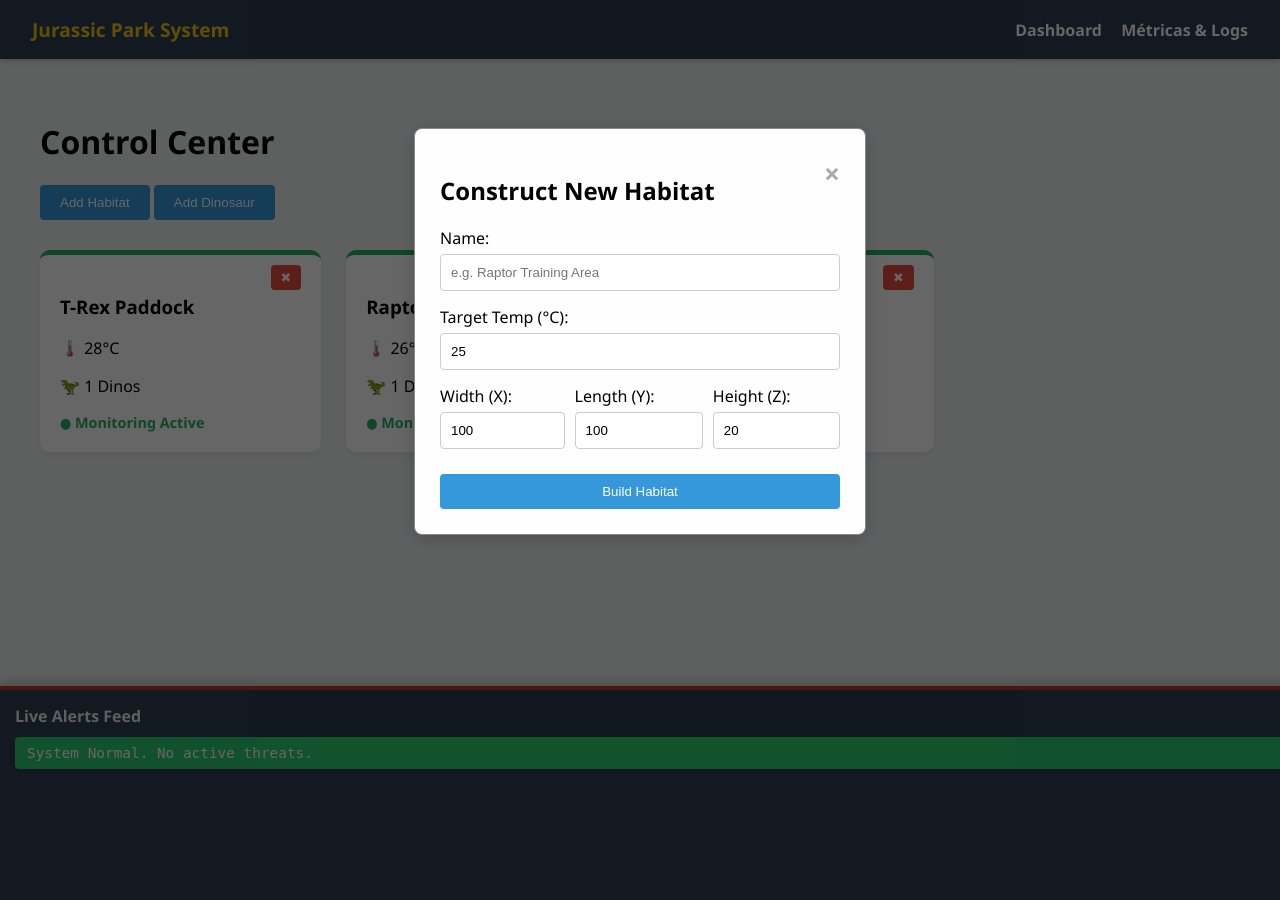
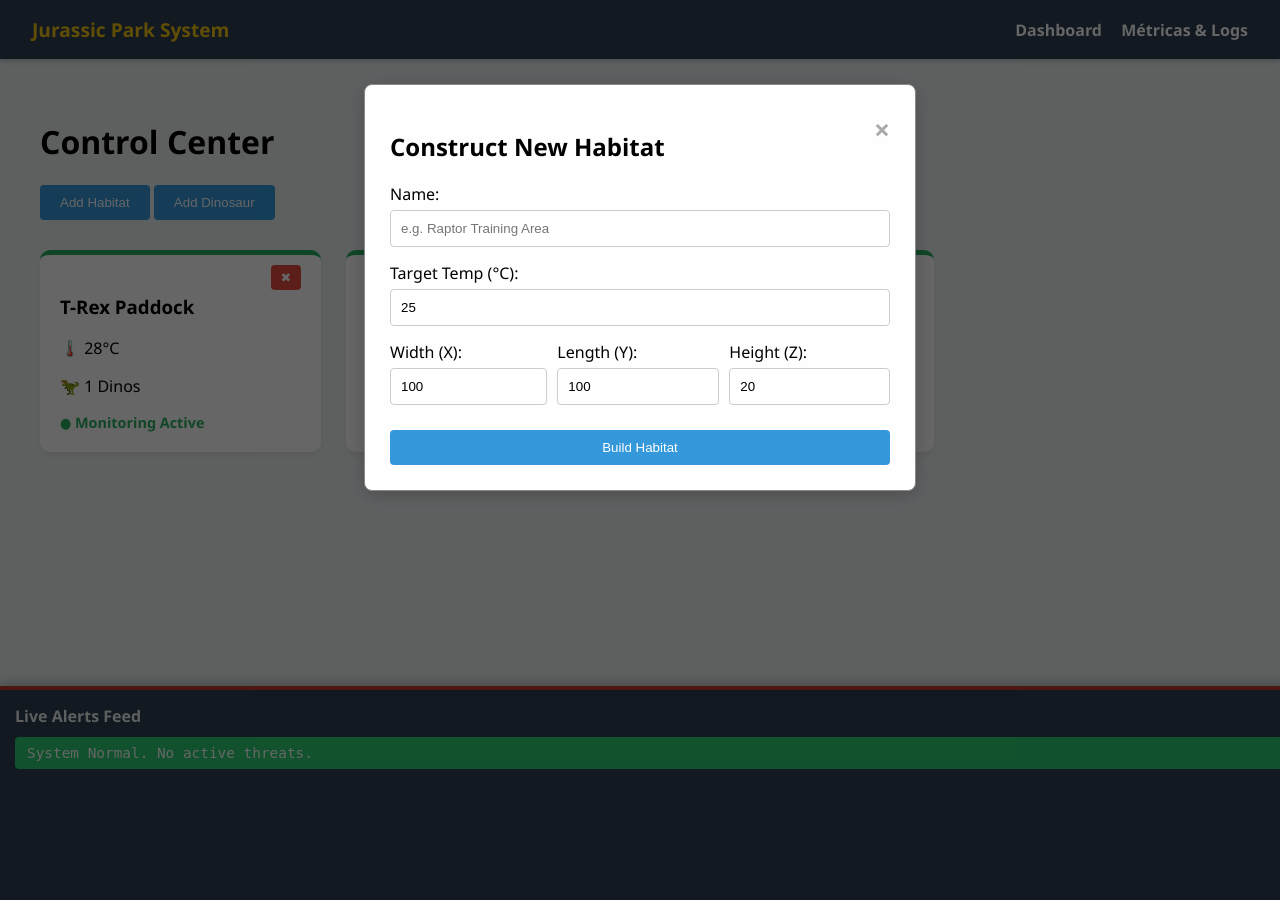
Before and after one commit to MarcosAlonso05/Jurassic_Park_Sensors_Controller, a FastAPI app: page / in a window 1280 px wide, after a click on "Add Habitat". Run offline with FastAPI, Linux system fonts and the light colour scheme.

Commit message:
fixing errors \((O´))/

```diff
--- a/app/main.py
+++ b/app/main.py
@@ -4,19 +4,21 @@
 from fastapi import FastAPI
 from fastapi.staticfiles import StaticFiles
 from contextlib import asynccontextmanager
+
+sys.path.append(os.path.dirname(os.path.dirname(os.path.abspath(__file__))))
+
 from app.core.logging_config import setup_logging
 from app.core.state import running_system
 from app.services.stream_manager import JurassicStreamManager
 from app.services.simulator import SensorSimulator
 from app.api.routes import router
+
 from app.models.infrastructure import Park, Habitat, HabitatDimensions
 from app.models.dinosaur import Dinosaur, DinoCategory
 
-sys.path.append(os.path.dirname(os.path.dirname(os.path.abspath(__file__))))
-
 setup_logging()
 
-# == Defaul infrastructure ==
+# == INITIAL SETUP ==
 
 def setup_infrastructure():
     rex = Dinosaur(
@@ -62,6 +64,8 @@
 
 @asynccontextmanager
 async def lifespan(app: FastAPI):
+    print(">>> SYSTEM BOOT: INITIATING JURASSIC PARK PROTOCOLS...")
+
     park, dinos = setup_infrastructure()
 
     running_system["park"] = park
@@ -71,6 +75,7 @@
     running_system["manager"] = manager
 
     simulator = SensorSimulator(park, dinos)
+    running_system["simulator"] = simulator
 
     sensor_stream = rx.merge(
         simulator.create_temperature_stream(2.0),
@@ -83,16 +88,25 @@
         on_error=lambda e: print(f"CRITICAL STREAM ERROR: {e}")
     )
 
+    print(">>> SYSTEM ONLINE: SENSORS ACTIVE.")
+
     yield
 
+    print(">>> SYSTEM SHUTDOWN.")
     sub.dispose()
 
-app = FastAPI(title="Jurassic Park System", lifespan=lifespan)
+app = FastAPI(
+    title="Jurassic Park Reactive System",
+    description="Real-time sensor monitoring using RxPY and FastAPI",
+    version="2.0.0",
+    lifespan=lifespan
+)
 
 app.mount("/static", StaticFiles(directory="app/static"), name="static")
 
 app.include_router(router)
 
+# == ENTRY POINT ==
 if __name__ == "__main__":
     import uvicorn
     uvicorn.run("app.main:app", host="127.0.0.1", port=8000, reload=True)
--- a/app/static/css/styles.css
+++ b/app/static/css/styles.css
@@ -1,4 +1,4 @@
-/* --- Estilos base (ya tenías algunos) --- */
+/* --- Estilos base --- */
 body { font-family: 'Segoe UI', Tahoma, Geneva, Verdana, sans-serif; background-color: #ecf0f1; margin: 0; padding-bottom: 200px; }
 .navbar { background-color: #2c3e50; color: white; padding: 1rem 2rem; display: flex; justify-content: space-between; align-items: center; box-shadow: 0 2px 5px rgba(0,0,0,0.2); }
 .navbar a { text-decoration: none; font-weight: bold; }
@@ -43,10 +43,49 @@
 @keyframes blink { 50% { opacity: 0.7; } }
 
 /* --- Modals --- */
-.modal { display: none; position: fixed; z-index: 2000; left: 0; top: 0; width: 100%; height: 100%; background-color: rgba(0,0,0,0.6); }
-.modal-content { background-color: #fefefe; margin: 10% auto; padding: 25px; border: 1px solid #888; width: 400px; border-radius: 8px; box-shadow: 0 4px 20px rgba(0,0,0,0.2); }
-.close { color: #aaa; float: right; font-size: 28px; font-weight: bold; cursor: pointer; }
+.modal {
+    display: none;
+    position: fixed;
+    z-index: 2000;
+    left: 0;
+    top: 0;
+    width: 100%;
+    height: 100%;
+    background-color: rgba(0,0,0,0.6);
+    overflow-y: auto;
+    padding-top: 20px;
+    padding-bottom: 20px;
+}
+
+.modal-content {
+    background-color: #fefefe;
+    margin: 5% auto;
+    padding: 25px;
+    border: 1px solid #888;
+
+    width: 90%;
+    max-width: 500px;
+
+    max-height: 80vh;
+    overflow-y: auto;
+
+    border-radius: 8px;
+    box-shadow: 0 4px 20px rgba(0,0,0,0.2);
+    position: relative;
+}
+
+.close {
+    color: #aaa;
+    float: right;
+    font-size: 28px;
+    font-weight: bold;
+    cursor: pointer;
+}
 .close:hover { color: black; }
+
+@media (max-height: 600px) {
+    .modal-content { margin: 10px auto; }
+}
 
 /* Forms */
 input, select { width: 100%; padding: 10px; margin: 5px 0 15px 0; display: inline-block; border: 1px solid #ccc; border-radius: 4px; box-sizing: border-box; }
--- a/app/static/js/dashboard.js
+++ b/app/static/js/dashboard.js
@@ -43,7 +43,7 @@
 
         container.innerHTML = '';
 
-        const alerts = data.logs.filter(line => line.includes("ALERTA"));
+        const alerts = data.logs.filter(line => line.includes("ALERT!"));
 
         if (alerts.length === 0) {
             container.innerHTML = '<div class="alert-item" style="background:#2ecc71; color:white"> System Normal. No active threats.</div>';
```
Also changed, not shown: 1 other file.
